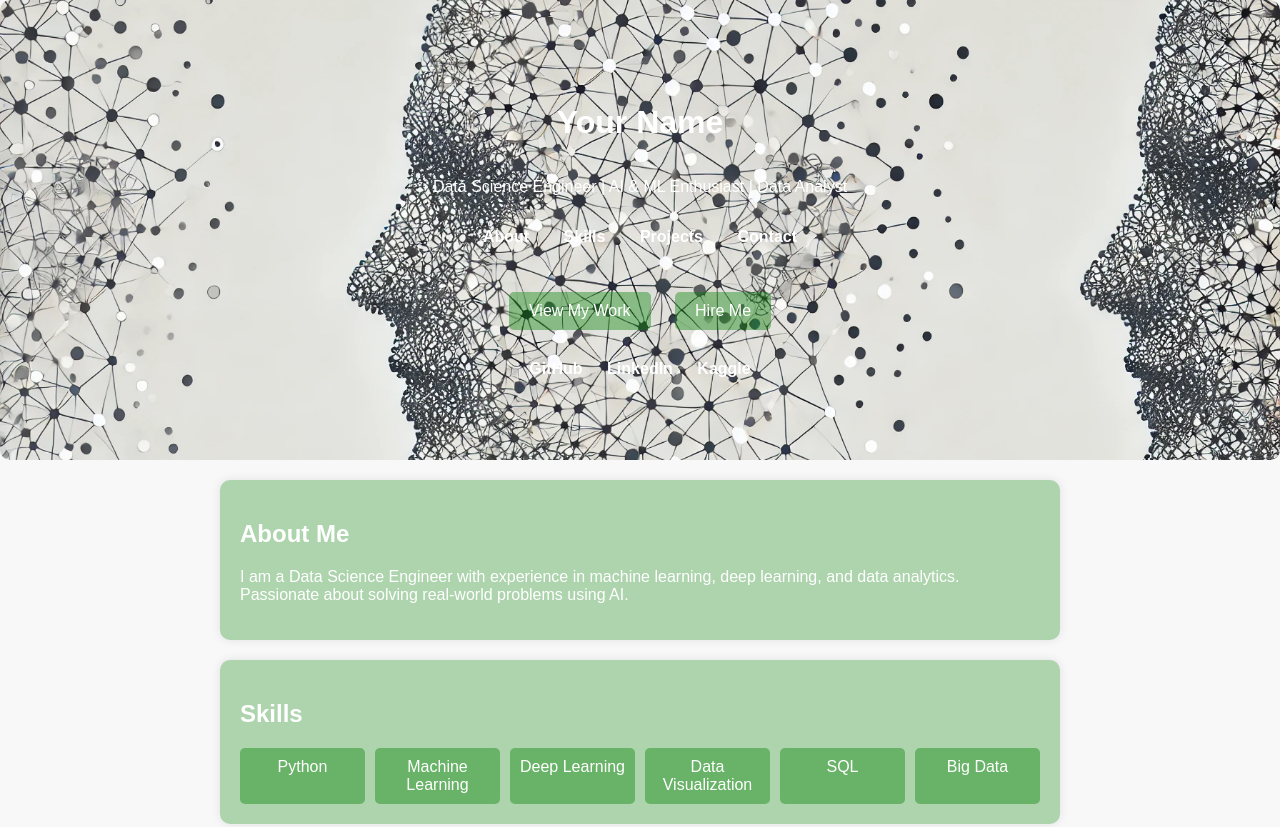
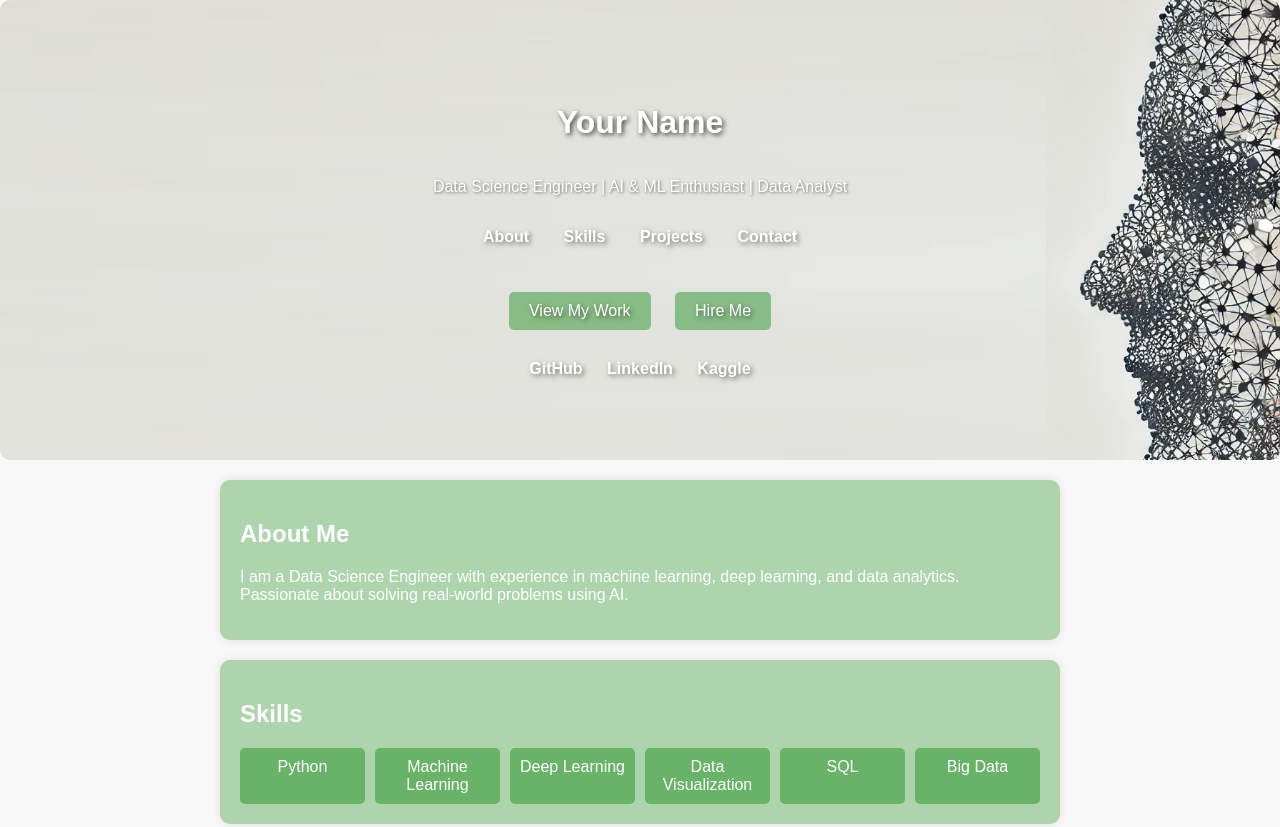
Before and after one commit to ashiknazar/ashiknazar.github.io, a plain HTML site: page index.html in a window 1280 px wide. Shown: the top 827 px of the page. Drawn offline with Linux system fonts and the light colour scheme.

Commit message:
third test

```diff
--- a/style.css
+++ b/style.css
@@ -12,14 +12,26 @@ header {
     text-align: center;
     padding: 80px 20px;
     height: 300px; /* Adjust height for banner effect */
-    background: url('images/background.webp') center/cover no-repeat, rgba(0, 128, 0, 0.2); /* WEBP image + Transparent green overlay */
+    background: url('images/background.png') right center/cover no-repeat, rgba(0, 128, 0, 0.2); /* Background image aligned to right */
     border-radius: 10px;
     display: flex;
     flex-direction: column;
     justify-content: center; /* Centers content vertically */
     align-items: center; /* Centers content horizontally */
     color: white; /* Ensures text remains visible */
+    text-shadow: 2px 2px 5px rgba(0, 0, 0, 0.5); /* Added gray shadow to text */
 }
+
+/* Header Title */
+header h1 {
+    text-shadow: 2px 2px 5px rgba(0, 0, 0, 0.7); /* Stronger shadow for title */
+}
+
+/* Header Paragraph */
+header p {
+    text-shadow: 1px 1px 3px rgba(0, 0, 0, 0.5); /* Slight shadow for better visibility */
+}
+
 
 
 /* Navigation */
```
Also changed, not shown: images/backgro.webp (renamed from images/background.webp), images/background.png (added).
